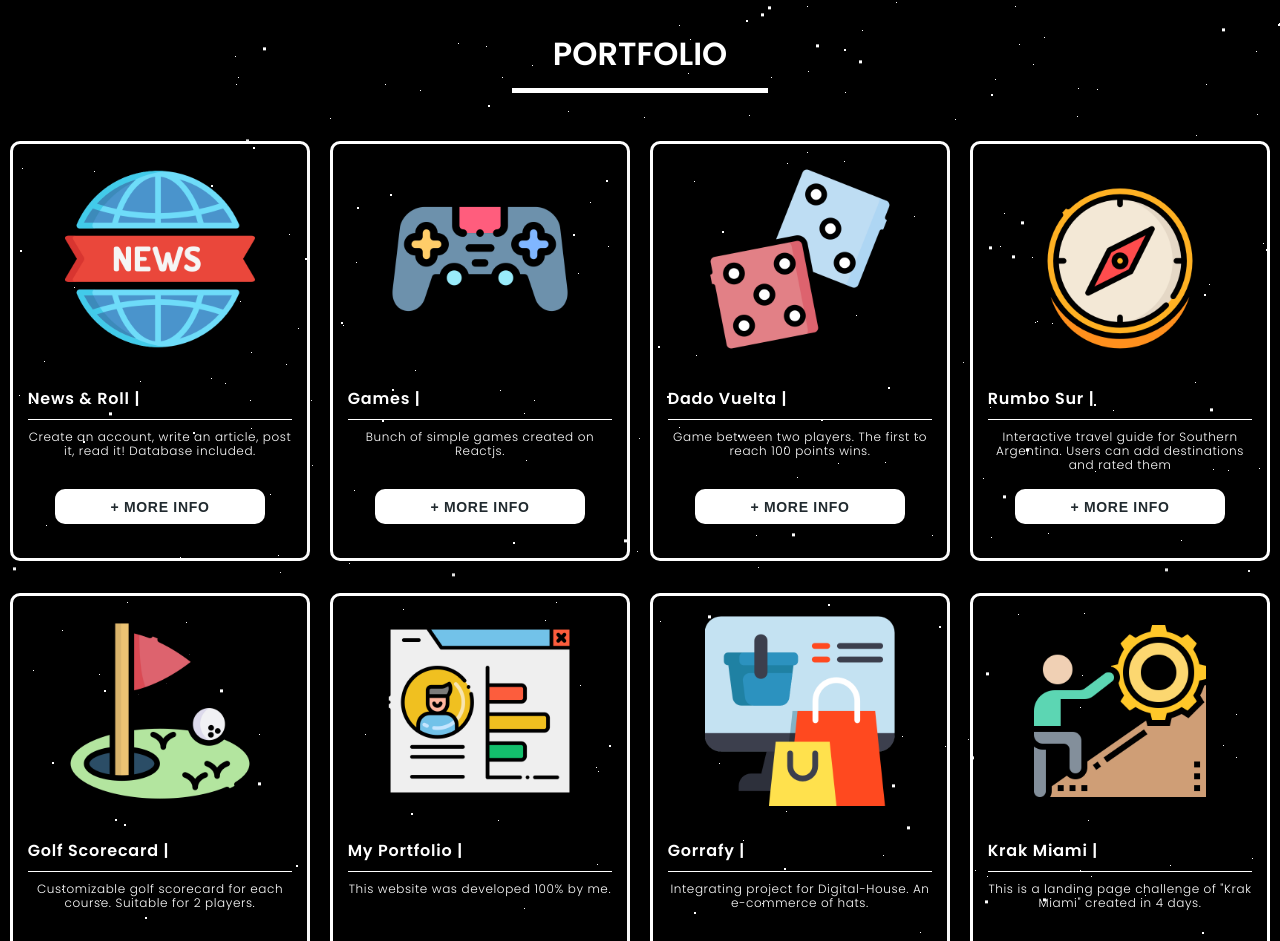
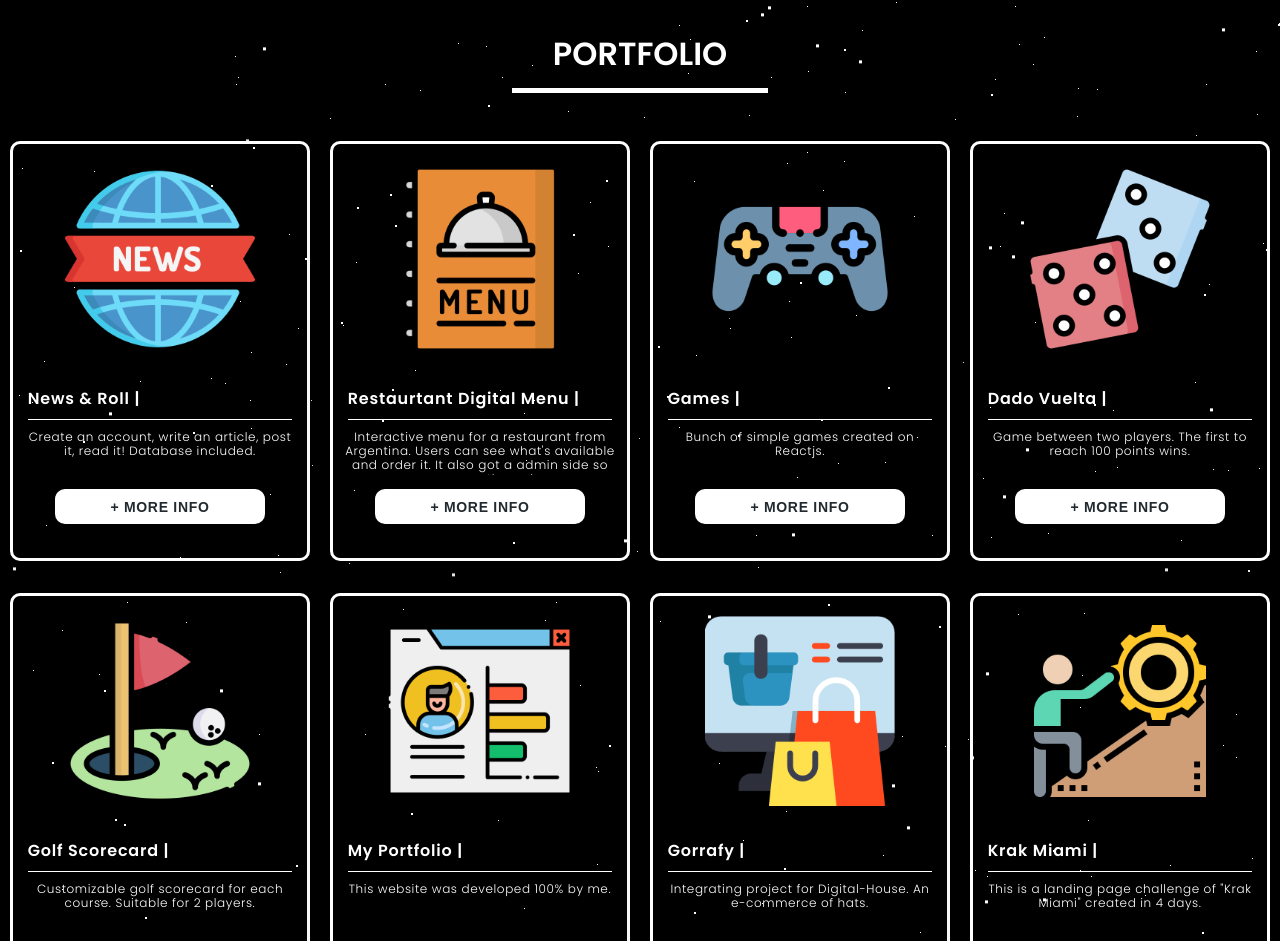
Before and after one commit to maldonadomatias/reactPortfolio, a React (Create React App) app: page / in a window 1280 px wide. Shown: the part 1537-2478 px from the top of the page. Built offline with nearby package versions, Linux system fonts and the light colour scheme; a web font is replaced by a local one.

Commit message:
portfolio update

```diff
--- a/package.json
+++ b/package.json
@@ -11,6 +11,7 @@
     "@testing-library/jest-dom": "^5.16.2",
     "@testing-library/react": "^12.1.3",
     "@testing-library/user-event": "^13.5.0",
+    "enzyme": "^3.11.0",
     "react": "^17.0.2",
     "react-dom": "^17.0.2",
     "react-icons": "^4.3.1",
--- a/src/App.js
+++ b/src/App.js
@@ -16,7 +16,7 @@ import { faPenFancy } from "@fortawesome/free-solid-svg-icons";
 import newsImage from "./assets/news-report.png";
 import golfImage from "./assets/campo-de-golf.png";
 import gameImage from "./assets/consola-de-juego.png";
-import compassImage from "./assets/brujula.png";
+import menuImage from "./assets/menu.png";
 import diceImage from "./assets/dado.png";
 import portfolioImage from "./assets/professional-portfolio.png";
 import challengeImage from "./assets/challenges.png";
@@ -63,6 +63,14 @@ const PORTFOLIO_PROJECTS = [
     link: "https://newsandroll.herokuapp.com/",
   },
   {
+    id: "2",
+    image: menuImage,
+    title: "Restaurtant Digital Menu",
+    description:
+      "Interactive menu for a restaurant from Argentina. Users can see what's available and order it. It also got a admin side so you can see the orders.",
+    link: "https://github.com/maldonadomatias/los-hornos/",
+  },
+  {
     id: "8",
     image: gameImage,
     title: "Games",
@@ -76,14 +84,6 @@ const PORTFOLIO_PROJECTS = [
     description:
       "Game between two players. The first to reach 100 points wins.",
     link: "https://dado-vuelta.herokuapp.com/",
-  },
-  {
-    id: "2",
-    image: compassImage,
-    title: "Rumbo Sur",
-    description:
-      "Interactive travel guide for Southern Argentina. Users can add destinations and rated them",
-    link: "https://rumbosur.herokuapp.com/",
   },
   {
     id: "3",
@@ -106,7 +106,7 @@ const PORTFOLIO_PROJECTS = [
     title: "Gorrafy",
     description:
       "Integrating project for Digital-House. An e-commerce of hats.",
-    link: "",
+    link: "https://github.com/EmirFederico/grupo_9_GorrasYAccesorios",
   },
   {
     id: "6",
@@ -117,8 +117,6 @@ const PORTFOLIO_PROJECTS = [
     link: "https://github.com/maldonadomatias/krakmiami/",
   },
 ];
-
-console.log("App running");
 
 function App() {
   return (
```
Also changed, not shown: src/assets/menu.png (added), 1 other file (tests, documents, lock files or other folders).
